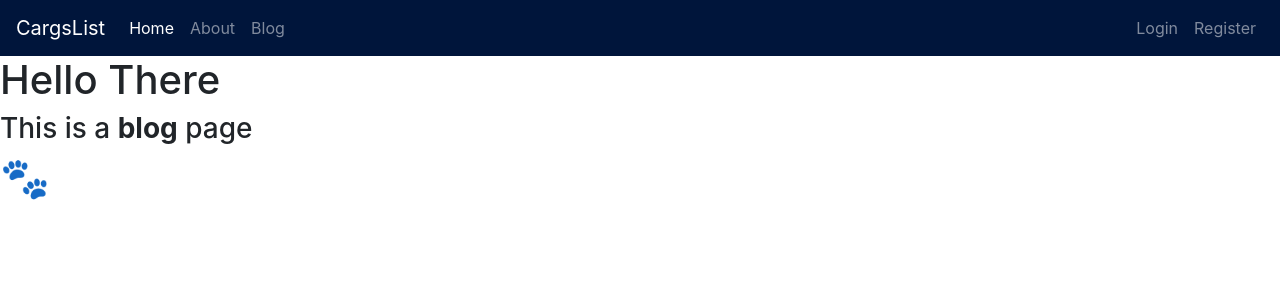
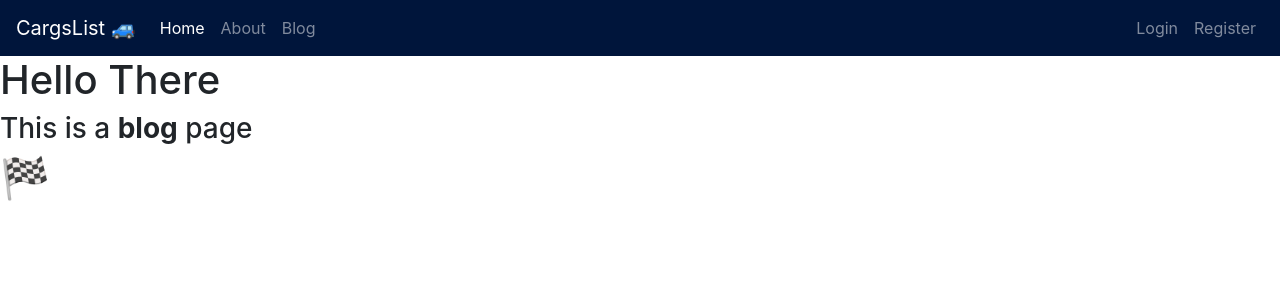
Before and after one commit to lakotelman/fliskflask, a Flask app: page /blog in a window 1280 px wide. Shown: the top 300 px of the page. Run offline with Flask 2, Linux system fonts and the light colour scheme.

Commit message:
style in header and footer

```diff
--- a/app/templates/includes/footer.html
+++ b/app/templates/includes/footer.html
@@ -1 +1 @@
-<h1>🐾</h1>
+<h1>🏁</h1>
--- a/app/templates/includes/header.html
+++ b/app/templates/includes/header.html
@@ -2,7 +2,7 @@
   class="navbar navbar-expand-sm navbar-dark"
   style="background-color: #00153b"
 >
-  <a class="navbar-brand" href="#">CargsList</a>
+  <a class="navbar-brand" href="#">CargsList 🚙</a>
   <button
     class="navbar-toggler d-lg-none"
     type="button"
--- a/app/templates/layout.html
+++ b/app/templates/layout.html
@@ -10,7 +10,7 @@
       integrity="sha384-ggOyR0iXCbMQv3Xipma34MD+dH/1fQ784/j6cY/iJTQUOhcWr7x9JvoRxT2MZw1T"
       crossorigin="anonymous"
     />
-    <title>Fun with Flask</title>
+    <title>Cargslist</title>
   </head>
   <body>
     <header>{%include "./includes/header.html" %}</header>
```
